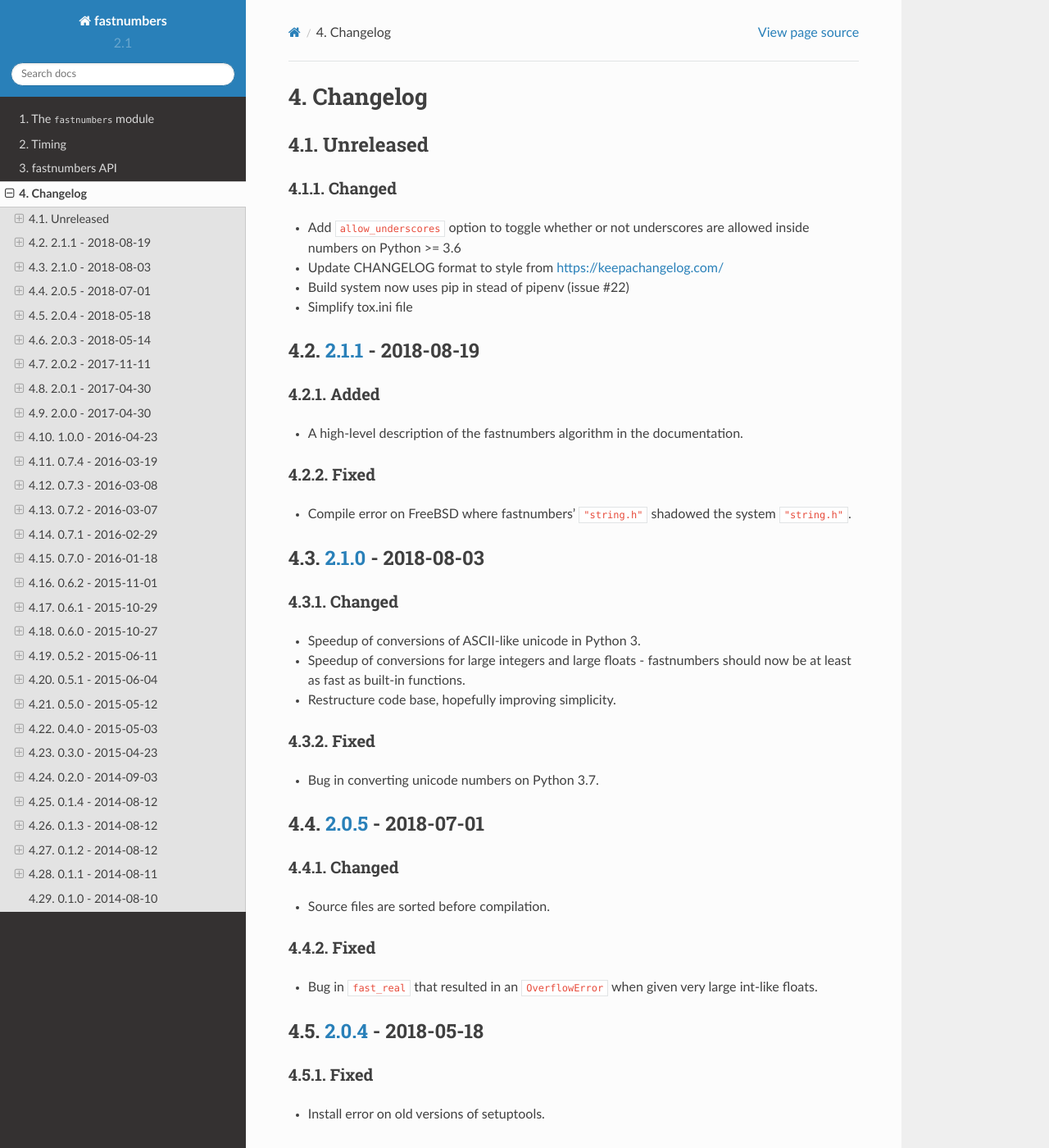
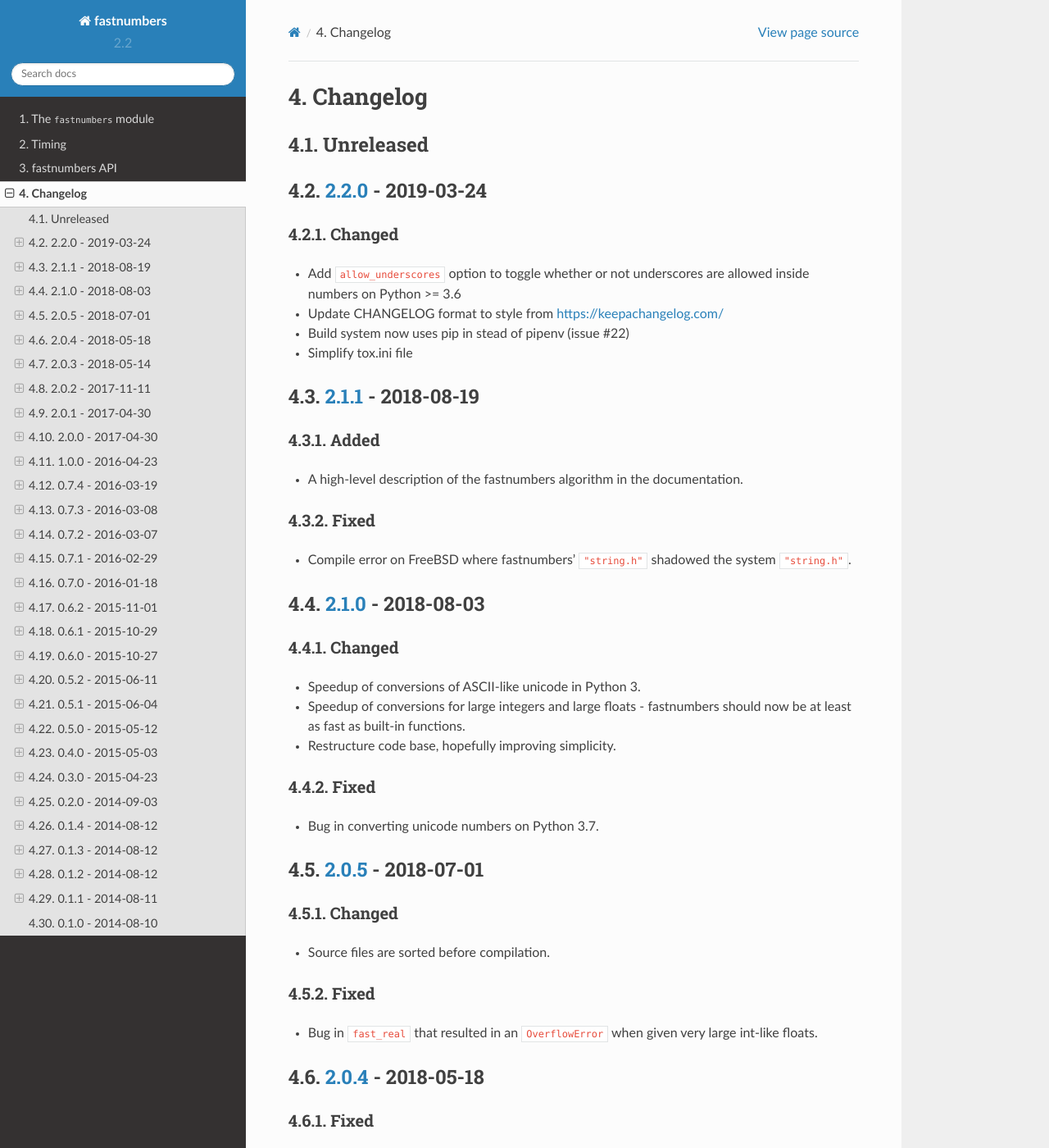
Before and after one commit to SethMMorton/fastnumbers, a Sphinx documentation site: the page built from docs/source/changelog.rst, in a window 1280 px wide and 1400 px high. Shown: the whole window at 82% size. Built offline with Sphinx 7.4.7 and the Read the Docs theme 2.0.0, drawn with Linux system fonts in a browser that asks for light colours; some of the changed text lies outside the part shown.

Commit message:
Bump version: 2.1.1 → 2.2.0

```diff
--- a/CHANGELOG.md
+++ b/CHANGELOG.md
@@ -1,4 +1,7 @@
 Unreleased
+---
+
+[2.2.0] - 2019-03-24
 ---
 
 ### Changed
@@ -280,6 +283,7 @@ Unreleased
   - Initial release of `fastnumbers`
 
 <!---Comparison links-->
+[2.2.0]: https://github.com/SethMMorton/fastnumbers/compare/2.1.1...2.2.0
 [2.1.1]: https://github.com/SethMMorton/fastnumbers/compare/2.1.0...2.1.1
 [2.1.0]: https://github.com/SethMMorton/fastnumbers/compare/2.0.5...2.1.0
 [2.0.5]: https://github.com/SethMMorton/fastnumbers/compare/2.0.4...2.0.5
--- a/docs/source/conf.py
+++ b/docs/source/conf.py
@@ -68,7 +68,7 @@ copyright = u'2014, Seth M. Morton'
 # built documents.
 #
 # The full version, including alpha/beta/rc tags.
-release = '2.1.1'
+release = '2.2.0'
 # The short X.Y version.
 version = '.'.join(release.split('.')[0:2])
 
--- a/setup.cfg
+++ b/setup.cfg
@@ -1,5 +1,5 @@
 [bumpversion]
-current_version = 2.1.1
+current_version = 2.2.0
 commit = True
 tag = True
 tag_name = {new_version}
--- a/setup.py
+++ b/setup.py
@@ -13,7 +13,7 @@ from setuptools import setup, Extension
 # All other data is in the setup.cfg file.
 setup(
     name='fastnumbers',
-    version='2.1.1',
+    version='2.2.0',
     ext_modules=[
         Extension(
             'fastnumbers', sorted(glob.glob('src/*.c')),
```
Also changed, not shown: 1 other file.
